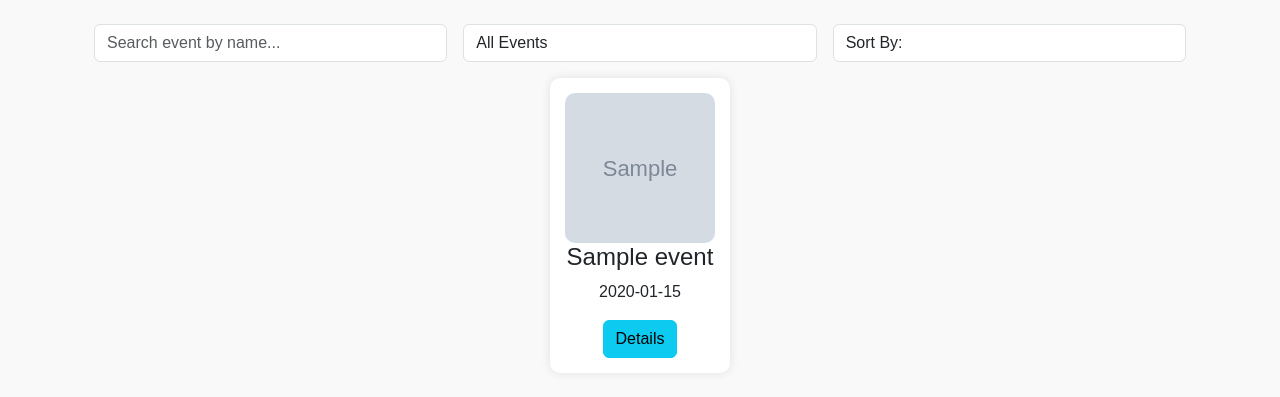
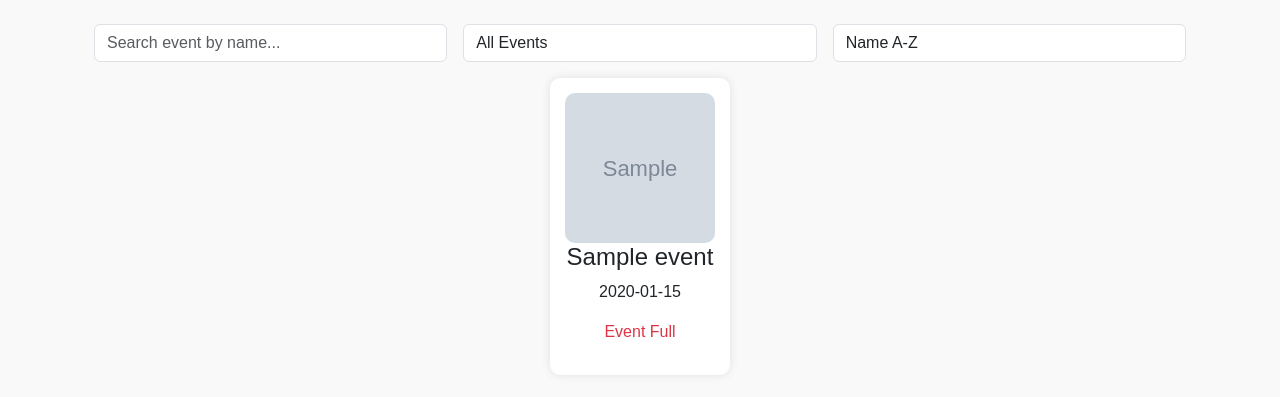
Before and after one commit to TipenHans/UTSWebLecKlmpk5, a PHP site: page /user_dashboard.php in a window 1280 px wide. Shown: the part 100-497 px from the top of the page. Run offline with PHP 8.4, Linux system fonts and the light colour scheme; a user stored in the database is signed in; data comes from the database, SQL or seed files in the repository; tables that the repository leaves empty hold one stand-in row (values such as "Sample post"); grey boxes marked "Sample" are stand-in pictures; some libraries are stand-ins or nearby versions.

Commit message:
Update user_dashboard.php

```diff
--- a/user_dashboard.php
+++ b/user_dashboard.php
@@ -17,6 +17,7 @@
     $events = $stmt->fetchAll();
 ?>
 
+
 <!DOCTYPE html>
 <html lang="en">
 <head>
@@ -24,7 +25,7 @@
     <meta name="viewport" content="width=device-width, initial-scale=1.0">
     <title>User Dashboard</title>
     <link href="https://fonts.googleapis.com/css2?family=Poppins:wght@300;500;600&display=swap" rel="stylesheet">
-    <link href="https://cdn.jsdelivr.net/npm/bootstrap@5.3.3/dist/css/bootstrap.min.css" rel="stylesheet" integrity="sha384-QWTKZyjpPEjISv5WaRU9OFeRpok6YctnYmDr5pNlyT2bRjXh0JMhjY6hW+ALEwIH" crossorigin="anonymous">
+    <link href="https://cdn.jsdelivr.net/npm/bootstrap@5.3.3/dist/css/bootstrap.min.css" rel="stylesheet">
     <link rel="stylesheet" href="https://cdn.jsdelivr.net/npm/sweetalert2@11.1.9/dist/sweetalert2.min.css">
     <link rel="stylesheet" href="style.css">
 </head>
@@ -56,7 +57,7 @@
             </div>
             <div class="filter-section">
                 <input type="text" id="searchEvent" class="form-control" placeholder="Search event by name..." onkeyup="applySearchFilterSort()">
-                <select id="statusFilter" class="form-control" onchange=" ()">
+                <select id="statusFilter" class="form-control" onchange="applySearchFilterSort()">
                     <option value="all">All Events</option>
                     <option value="available">Available Events</option>
                     <option value="full">Full Events</option>
@@ -69,16 +70,22 @@
                     <option value="date_desc">Starting Latest</option>
                 </select>
             </div>
-            <div class="event-grid mb-5">
+            <div class="event-grid mb-5" id="eventGrid">
                 <?php if (empty($events)) { ?>
                     <p>No events available.</p>
                 <?php } else { ?>
-                    <?php foreach ($events as $event) { ?>
-                        <div class="event-card" data-name="<?php echo strtolower($event['event_name']); ?>" data-status="<?php echo $event['status']; ?>" data-date="<?php echo $event['start_date']; ?>">
+                    <?php foreach ($events as $event) {
+                        $isFull = $event['current_participants'] >= $event['max_participants'];
+                    ?>
+                        <div class="event-card" data-name="<?php echo strtolower($event['event_name']); ?>" data-status="<?php echo $isFull ? 'full' : 'available'; ?>" data-date="<?php echo $event['start_date']; ?>">
                             <img src="uploads/<?php echo $event['banner']; ?>" alt="Event Image" id="event-img">
                             <h4><?php echo $event['event_name']; ?></h4>
                             <p><?php echo $event['start_date']; ?></p>
-                            <a href="event_details_user.php?event_id=<?php echo $event['event_id']; ?>" class="btn btn-info">Details</a>
+                            <?php if ($isFull) { ?>
+                                <p class="text-danger">Event Full</p>
+                            <?php } else { ?>
+                                <a href="event_details_user.php?event_id=<?php echo $event['event_id']; ?>" class="btn btn-info">Details</a>
+                            <?php } ?>
                         </div>
                     <?php } ?>
                 <?php } ?>
@@ -133,6 +140,11 @@
         });
     }
 
+    document.addEventListener('DOMContentLoaded', (event) => {
+        document.getElementById('sortOptions').value = 'name_asc';
+        applySearchFilterSort();
+    });
+
     document.getElementById('logoutBtn').addEventListener('click', function() {
         Swal.fire({
             title: 'Are you sure?',
```
